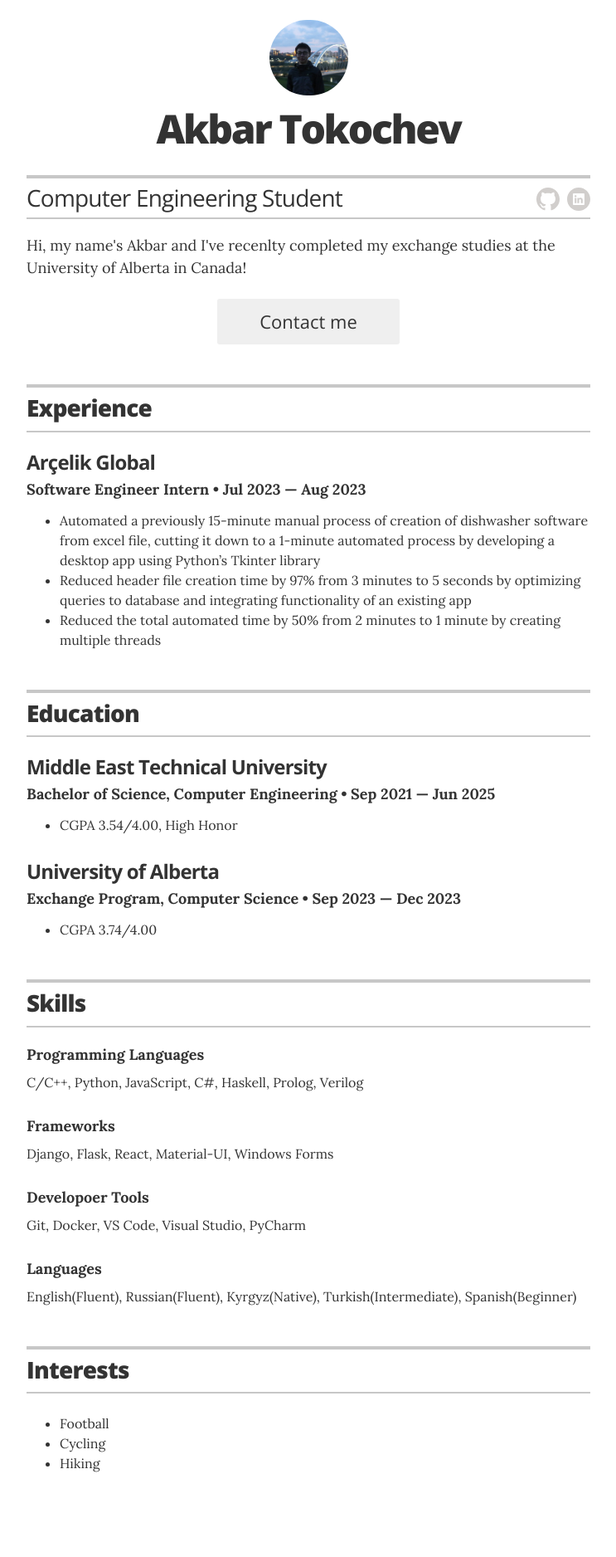
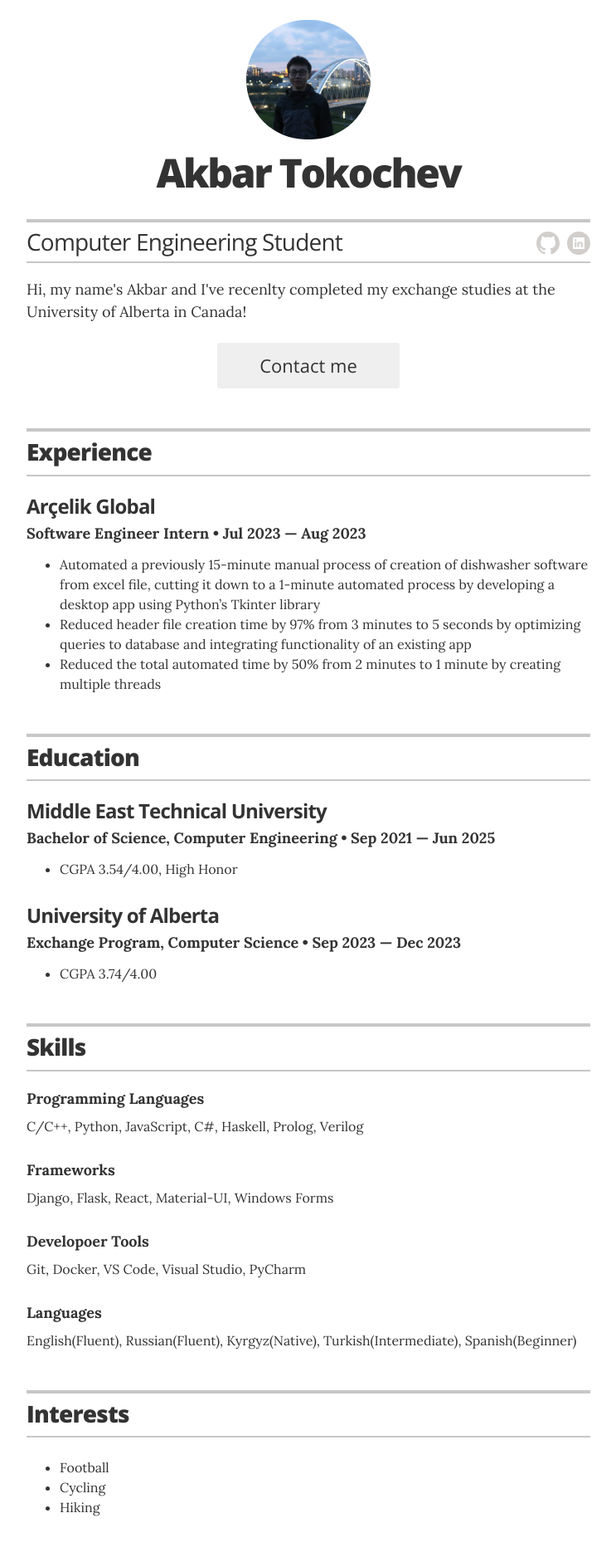
Before and after one commit to Akbro23/akbro23.github.io, a Jekyll site: the page built from index.html, in a window 1280 px wide. Shown: the whole page at 83% size, without its empty margins (268-1011 px from the left). Built offline with Jekyll 4.4.1, drawn with Linux system fonts in a browser that asks for light colours; before the commit the page ends 1823 px from its top, so only the background shows below that.

Commit message:
Update avatar size

```diff
--- a/_sass/_resume.scss
+++ b/_sass/_resume.scss
@@ -21,7 +21,7 @@
 .page-header { padding: 1.5rem 0;
 
   .avatar {
-    width: 95px;
+    width: 150px;
     max-width: 100%;
     overflow: hidden;
     @include border-radius(100px);
```
